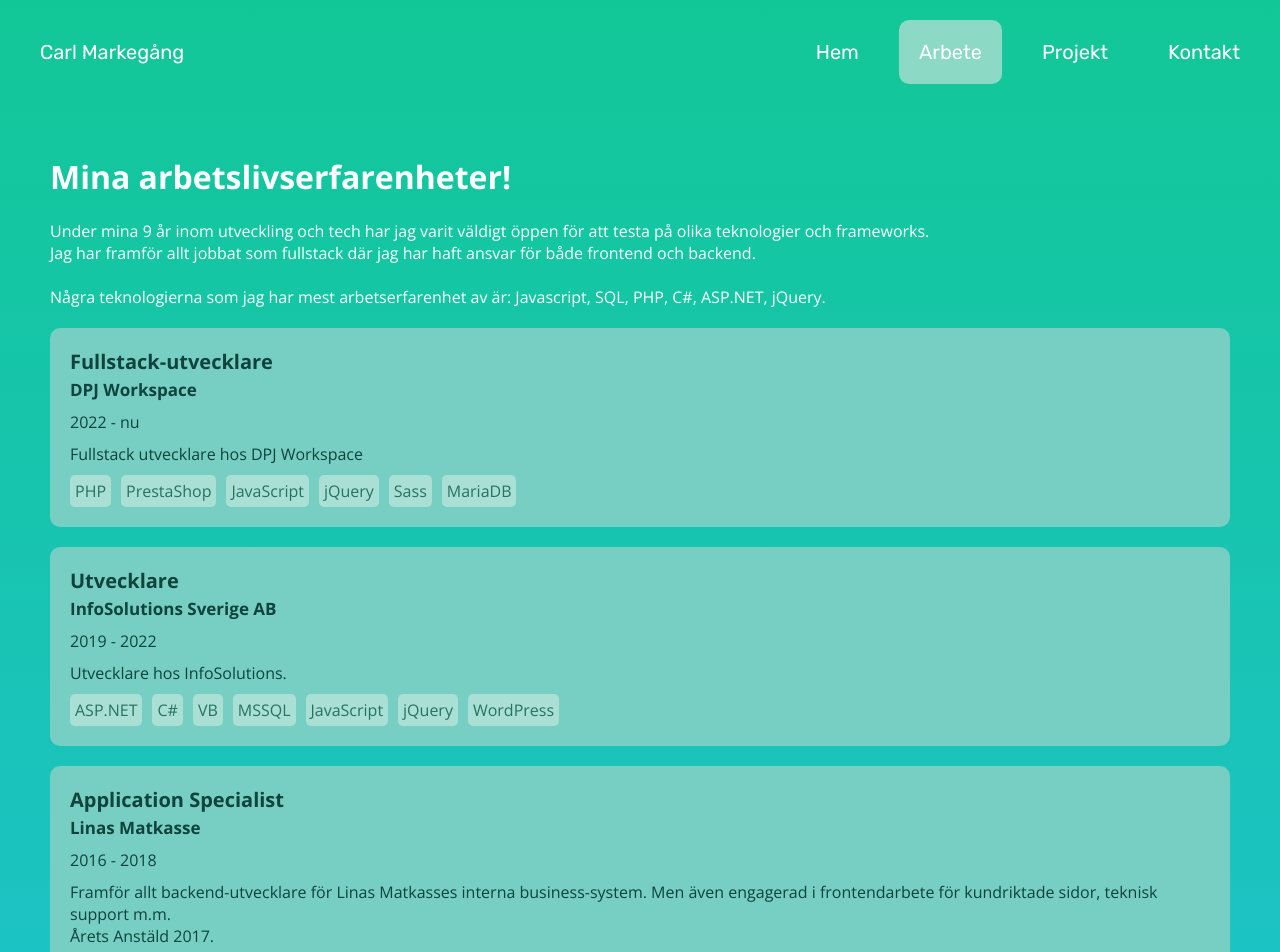
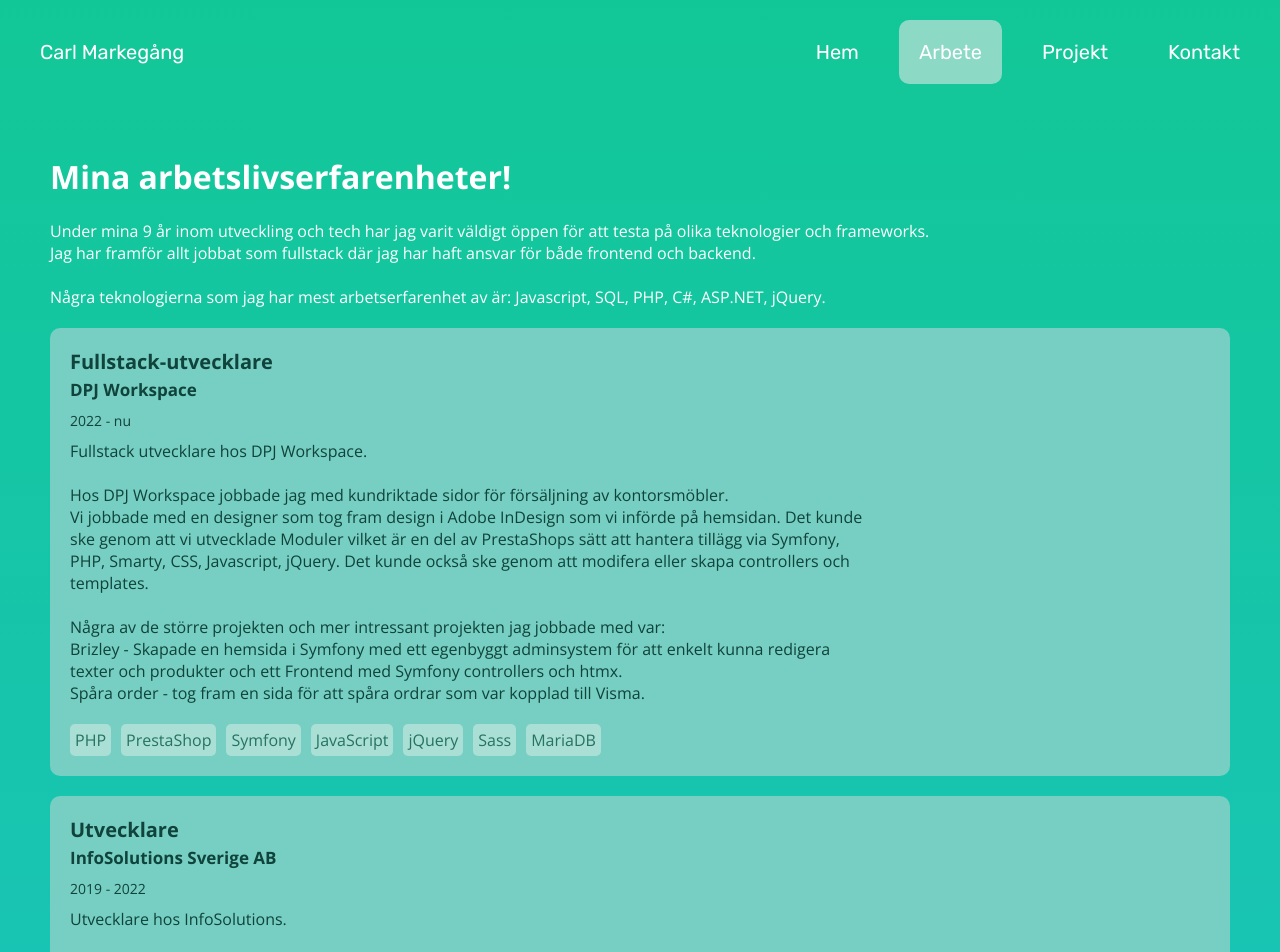
Before and after one commit to carlmarkegang/portfolio-v2, a Next.js app in the folder portfolio/: page /work in a window 1280 px wide. Shown: the top 952 px of the page. Built offline with nearby package versions, Linux system fonts and the light colour scheme.

Commit message:
text and tags

```diff
--- a/portfolio/src/app/components/projectblock.tsx
+++ b/portfolio/src/app/components/projectblock.tsx
@@ -19,6 +19,7 @@ export default function ProjectBlock({ title, name, years, description, link, im
       <div key={index}>
         {line}
         {index !== description.split("\n").length - 1}
+        <br />
       </div>
     ));
   };
--- a/portfolio/src/app/globals.css
+++ b/portfolio/src/app/globals.css
@@ -92,6 +92,11 @@ nav {
 
 .projectblock .years {
   margin: 10px 0;
+  font-size:14px;
+}
+
+.projectblock .description {
+  max-width: 70%;
 }
 
 .projectblock .link {
@@ -100,7 +105,9 @@ nav {
 
 .projectblock .tags {
   display: flex;
+  flex-wrap: wrap;
   gap: 10px;
+  padding-top: 10px;
 }
 
 .projectblock .tag {
@@ -108,6 +115,7 @@ nav {
   padding: 5px;
   border-radius: 5px;
   color: #257360;
+
 }
 
 .projectblock a {
--- a/portfolio/src/app/work/page.tsx
+++ b/portfolio/src/app/work/page.tsx
@@ -23,8 +23,13 @@ export default function Work() {
           years="2022 - nu"
           link=""
           image=""
-          tags={["PHP", "PrestaShop", "JavaScript", "jQuery", "Sass", "MariaDB"]}
-          description="Fullstack utvecklare hos DPJ Workspace" />
+          tags={["PHP", "PrestaShop", "Symfony", "JavaScript", "jQuery", "Sass", "MariaDB"]}
+          description="Fullstack utvecklare hos DPJ Workspace.<br><br>
+          Hos DPJ Workspace jobbade jag med kundriktade sidor för försäljning av kontorsmöbler.<br>
+          Vi jobbade med en designer som tog fram design i Adobe InDesign som vi införde på hemsidan. Det kunde ske genom att vi utvecklade Moduler vilket är en del av PrestaShops sätt att hantera tillägg via Symfony, PHP, Smarty, CSS, Javascript, jQuery. Det kunde också ske genom att modifera eller skapa controllers och templates.<br><br>
+          Några av de större projekten och mer intressant projekten jag jobbade med var:<br>
+          Brizley - Skapade en hemsida i Symfony med ett egenbyggt adminsystem för att enkelt kunna redigera texter och produkter och ett Frontend med Symfony controllers och htmx.<br>
+          Spåra order - tog fram en sida för att spåra ordrar som var kopplad till Visma." />
 
         <ProjectBlock
           title="Utvecklare"
@@ -32,8 +37,12 @@ export default function Work() {
           years="2019 - 2022"
           link=""
           image=""
-          tags={["ASP.NET", "C#", "VB", "MSSQL", "JavaScript", "jQuery", "WordPress"]}
-          description="Utvecklare hos InfoSolutions." />
+          tags={["ASP.NET", "C#", "VB", "WebView2", "MSSQL", "JavaScript", "XML", "jQuery", "WordPress"]}
+          description='Utvecklare hos InfoSolutions. <br><br>
+          InfoSolutions är ett företag som arbetar med vårddigitalisering, t.ex i kommunikation mellan sjukhus och labb eller erbjöd webbaserade lösningar som t.ex LabPortalen.
+          Hos InfoSolutions hade jag ansvar för att utveckla och underhålla flera större webbaserade system som användes av vårdsektorn t.ex Röntgenportalen, "TimeReport" (det interna systemet för att rapportera tid och fakturera som jag utvecklade i c# razor), LabPortalen, eRemiss, Medicinska studier, konverteringsflöden mellan olika labb och sjukhus, Connect och fler. Dessa system hade även interna support program som var skrivna i Windows Forms (VB.NET) för att t.ex kunna administrera organisationer, logga in som en användare i system m.m.<br>
+          Vi jobbade i Microsoft miljöer med Windows Server, MSSQL med stored procedures och IIS.<br><br>
+          En rolig detail från InfoSolutions var att jag, tillsammans med flera projektledare från InfoSolutions och Folkhälsomyndigheterna utvecklade ett av de tidigare formulär (kanske första i Sverige) som användes av vårdpersonal för att spåra Covid-19 symtom!' />
 
         <ProjectBlock
           title="Application Specialist"
@@ -42,7 +51,11 @@ export default function Work() {
           link=""
           image=""
           tags={["PHP", "Symfony", "Shell", "MySQL", "JavaScript", "jQuery", "WordPress", "Docker", "WordPress"]}
-          description="Framför allt backend-utvecklare för Linas Matkasses interna business-system. Men även engagerad i frontendarbete för kundriktade sidor, teknisk support m.m. <br> Årets Anstäld 2017." />
+          description='Framför allt en blanding av systemadministratör, teknisk support och backend-utvecklare för Linas Matkasses interna egenutvecklade business-system.<br>
+          Men även engagerad i frontendarbete för kundriktade sidor vilket gjordes i Wordpress. <br><br>
+          Linas Matkasse var väldigt snabbrörligt och det kunde ofta komma projekt och ändringar från olika håll.<br>
+          Så det gällde att planera sitt jobb väl och jobba snabbt vilket kunde vara väldigt kul och motiverade!<br><br>
+          År 2017 fick jag utmärkelsen "Årets Anstäld"' />
       </div>
 
       <div className="bottomnav">
```
Also changed, not shown: portfolio/src/app/projects/page.tsx (+8 -0 lines).
